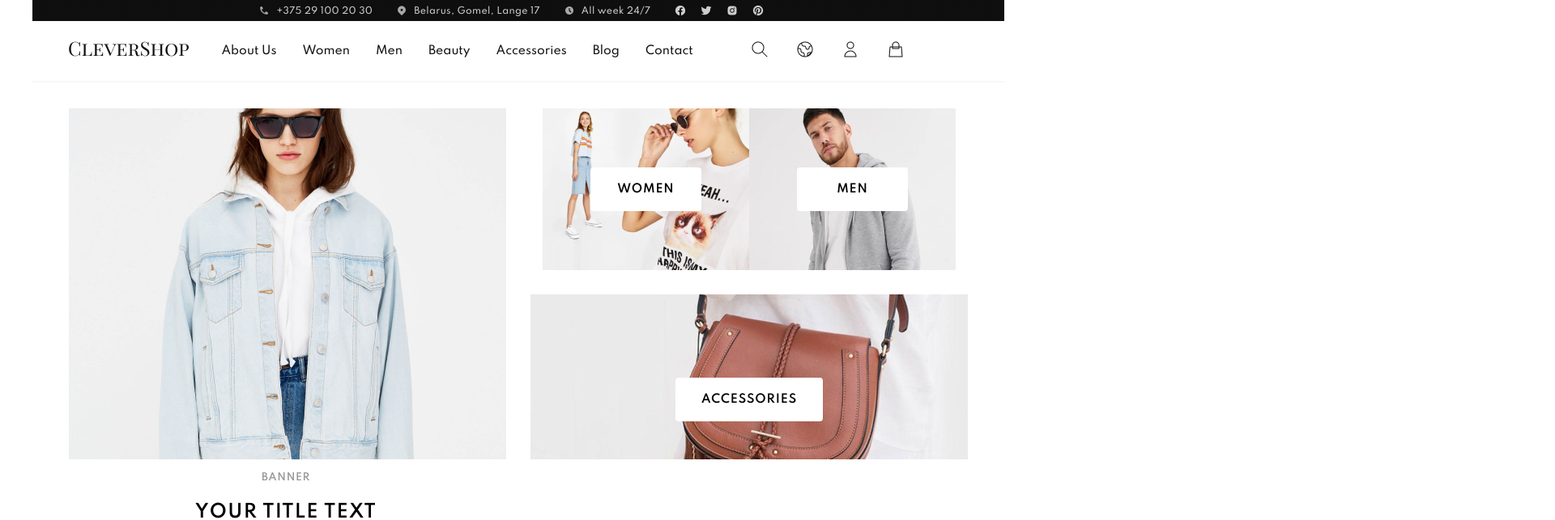
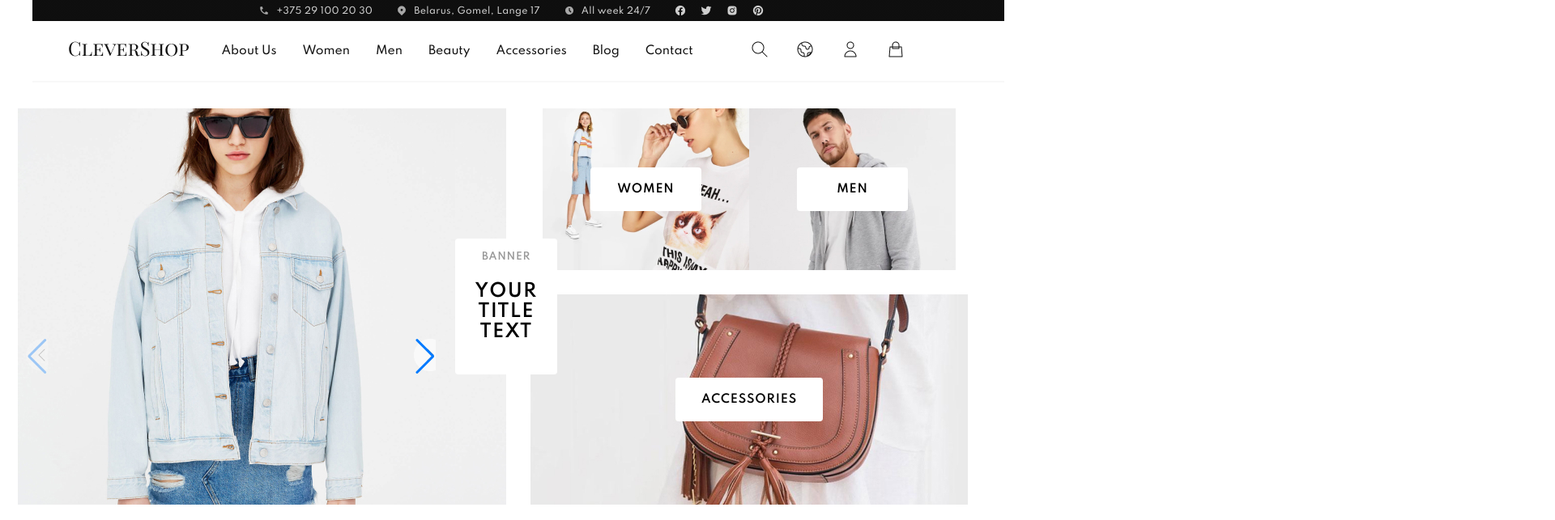
Before and after one commit to svetrima/training-shop, a React (Create React App) app: page /men in a window 1280 px wide. Shown: the top 643 px of the page at 81% size, 1920 px wide, since content can reach past the window. Built offline with nearby package versions, Linux system fonts and the light colour scheme.

Commit message:
feat: S2 add styles for main-slider

```diff
--- a/src/Components/Slider/Slider.css
+++ b/src/Components/Slider/Slider.css
@@ -1,17 +1,33 @@
-.arrow {
-    position: absolute;
+.swiper-button-prev,
+.swiper-button-next {
     width: 40px;
     height: 40px;
-    top: 45%;
-    cursor: pointer;
+    background-repeat: no-repeat;
 }
 
-.arrow_left {
+.swiper-button-prev::after,
+.swiper-button-next::after {
+    content: '';
+}
+
+.swiper-button-prev {
     background-image: url('./assets/arrow_left.png');
     left: 24px;
 }
 
-.arrow_right {
+.main_block .swiper-button-next {
     background-image: url('./assets/arrow_right.png');
     right: 24px;
 }
+
+.swiper {
+    margin-left: 0;
+    margin-right: 0;
+    position: unset;
+}
+
+.main_block .slider {
+    position: relative;
+    width: 100%;
+    height: 100%;
+}
```
